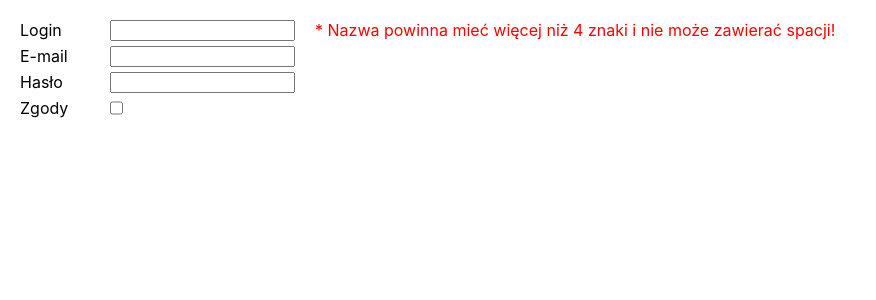
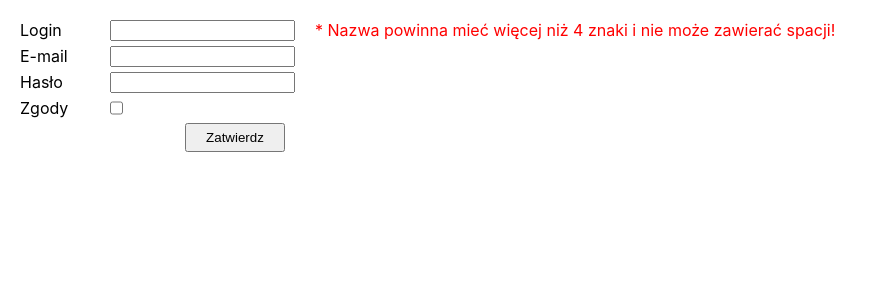
Before and after one commit to kawalec/React.js-form-example, a React (Create React App) app: page / in a window 1280 px wide. Shown: the top 300 px of the page, without its empty margins (0-876 px from the left). Built offline with nearby package versions, Linux system fonts and the light colour scheme.

Commit message:
add submit button

```diff
--- a/src/App.js
+++ b/src/App.js
@@ -1,6 +1,7 @@
 import React, { Component } from "react";
 import "./App.scss";
 import Input from "./components/Input";
+import Button from "./components/Button";
 
 class App extends Component {
   state = {
@@ -22,6 +23,10 @@ class App extends Component {
     email: "Brak znaku @ w adresie email!",
     password: "Hasło musi mieć minimum 8 znaków!",
     agree: "Proszę zaznaczyć zgody!",
+  };
+
+  handleSubmit = (e) => {
+    e.preventDefault();
   };
 
   handleChange = (e) => {
@@ -95,7 +100,12 @@ class App extends Component {
       />
     ));
 
-    return <form className="inputs">{inputs}</form>;
+    return (
+      <form className="inputs">
+        {inputs}
+        <Button click={this.handleSubmit} />
+      </form>
+    );
   }
 }
 
--- /dev/null
+++ b/src/components/Button.js
@@ -0,0 +1,12 @@
+import React from "react";
+import "./Button.scss";
+
+const Button = (props) => {
+  return (
+    <button className="form__submit-btn" onClick={props.click}>
+      Zatwierdz
+    </button>
+  );
+};
+
+export default Button;
--- /dev/null
+++ b/src/components/Button.scss
@@ -0,0 +1,5 @@
+.form__submit-btn {
+  width: 100px;
+  padding: 5px 10px;
+  margin-left: 165px;
+}
--- a/src/components/Input.js
+++ b/src/components/Input.js
@@ -2,7 +2,6 @@ import React from "react";
 import "./Input.scss";
 
 const Input = (props) => {
-  console.log(props.error.status);
   return (
     <>
       <div className="inputs__block">
```
